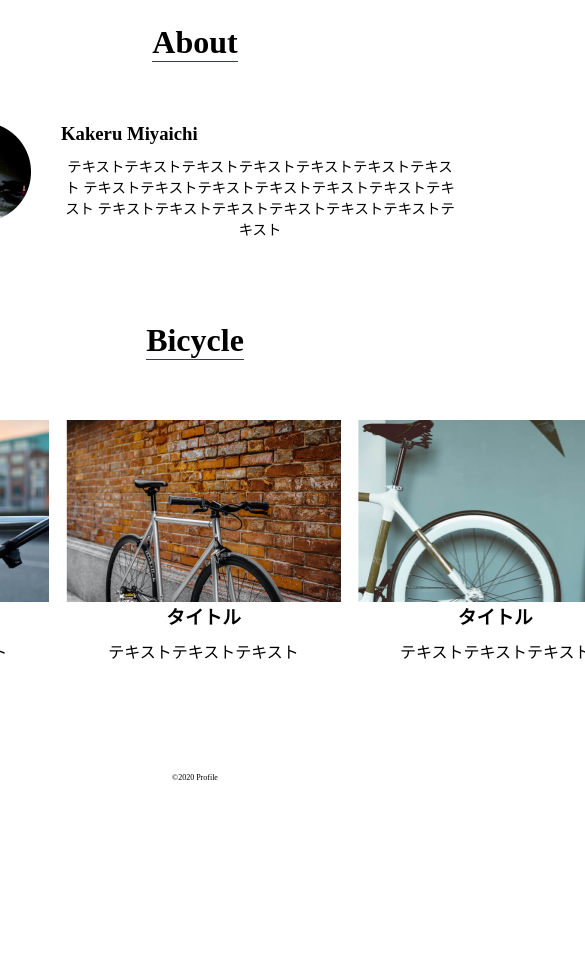
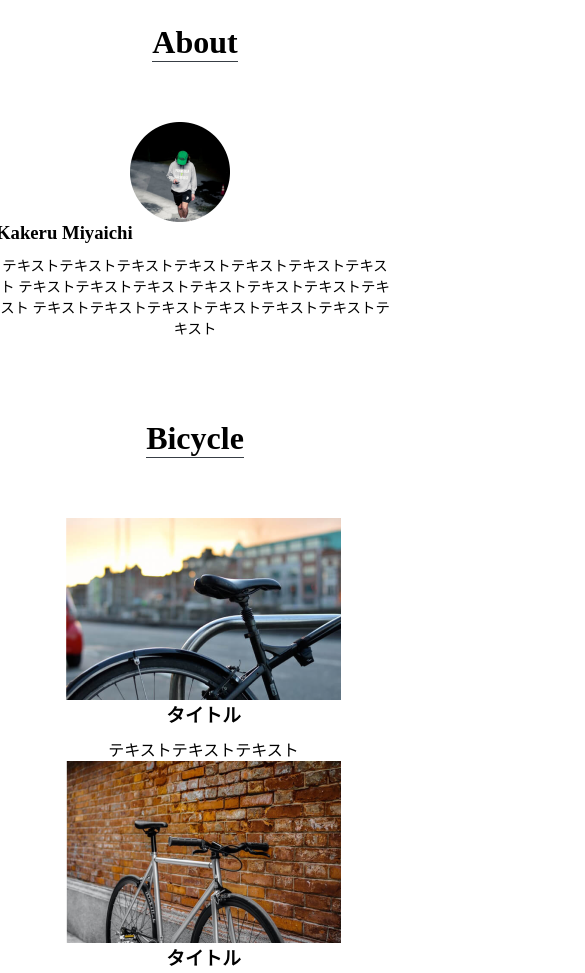
Before and after one commit to ch1ll1n1991/codeJumpSample, a plain HTML site: page index.html in a window 390 px wide. Shown: the part 720-1693 px from the top of the page, 585 px wide, since content can reach past the window. Before the commit the page ends 1502 px from the top, so only its background shows below. Drawn offline with nearby package versions, Linux system fonts and the light colour scheme.

Commit message:
add responsive

```diff
--- a/index.html
+++ b/index.html
@@ -5,9 +5,8 @@
     <meta charset="utf8">
     <meta http-equiv="Cache-Control" content="no-store">
     <link rel="stylesheet" href="styles.css">
+    <script src="https://cdnjs.cloudflare.com/ajax/libs/jquery/3.6.0/jquery.min.js"></script>
     <script src="script.js"></script>
-    <script src="https://cdnjs.cloudflare.com/ajax/libs/jquery/3.6.0/jquery.min.js"></script>
-
 </head>
 
 <body>
--- a/styles.css
+++ b/styles.css
@@ -4,7 +4,7 @@
 
 html {
     scroll-behavior: smooth;
-  }
+}
 
 body {
     text-align: center;
@@ -58,27 +58,27 @@ h2 {
     border-bottom: solid 1px #383e45;
 }
 
-h3{
+h3 {
     display: block;
     margin-bottom: 10px;
 }
 
-section{
+section {
     margin-top: 80px;
 }
 
-.about_content{
+.about_content {
     display: flex;
     justify-content: center;
     align-items: center;
     margin-bottom: 100px;
 }
 
-.about_title{
-text-align: start;
+.about_title {
+    text-align: start;
 }
 
-.about_text{
+.about_text {
     display: block;
     width: 398px;
     height: 66px;
@@ -99,16 +99,35 @@ img.maskGroup {
     align-items: center;
 }
 
-.bicycle_intr{
+.bicycle_intr {
     margin-left: 17.2px;
 }
 
 img.bicycle {
-    width: 274.4px;
-    height: 182px;
+    width: 100%;
+    height: 100%;
+    max-width: 274.4px;
+    max-height: 182px;
 }
 
 footer {
     font-size: 8px;
     margin-top: 110px;
 }
+
+
+
+@media screen and (max-width: 600px) {
+    /*ここにスマホ用のCSSを記述する*/
+
+    .about_content {
+        display: flex;
+        flex-direction: column;
+    }
+
+    .bicycle {
+        display: flex;
+        flex-direction: column;
+    }
+
+}
```
